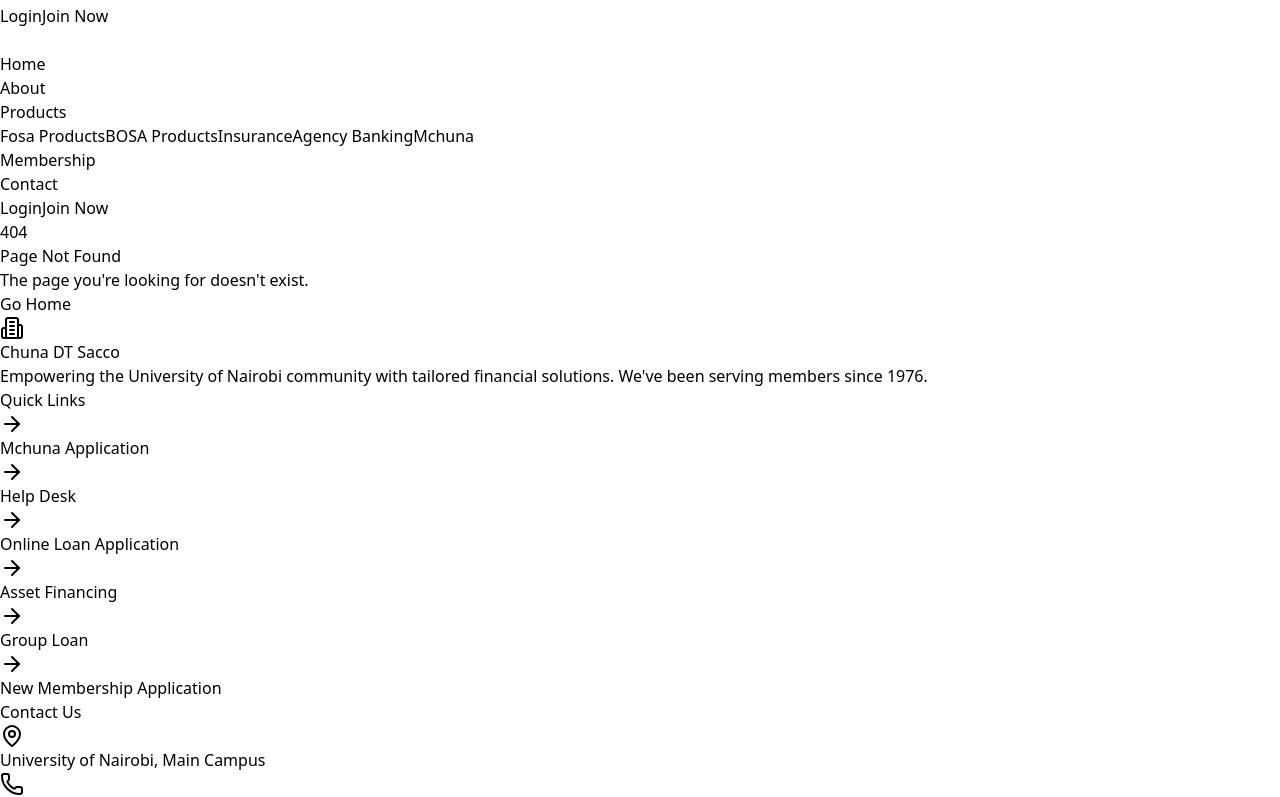
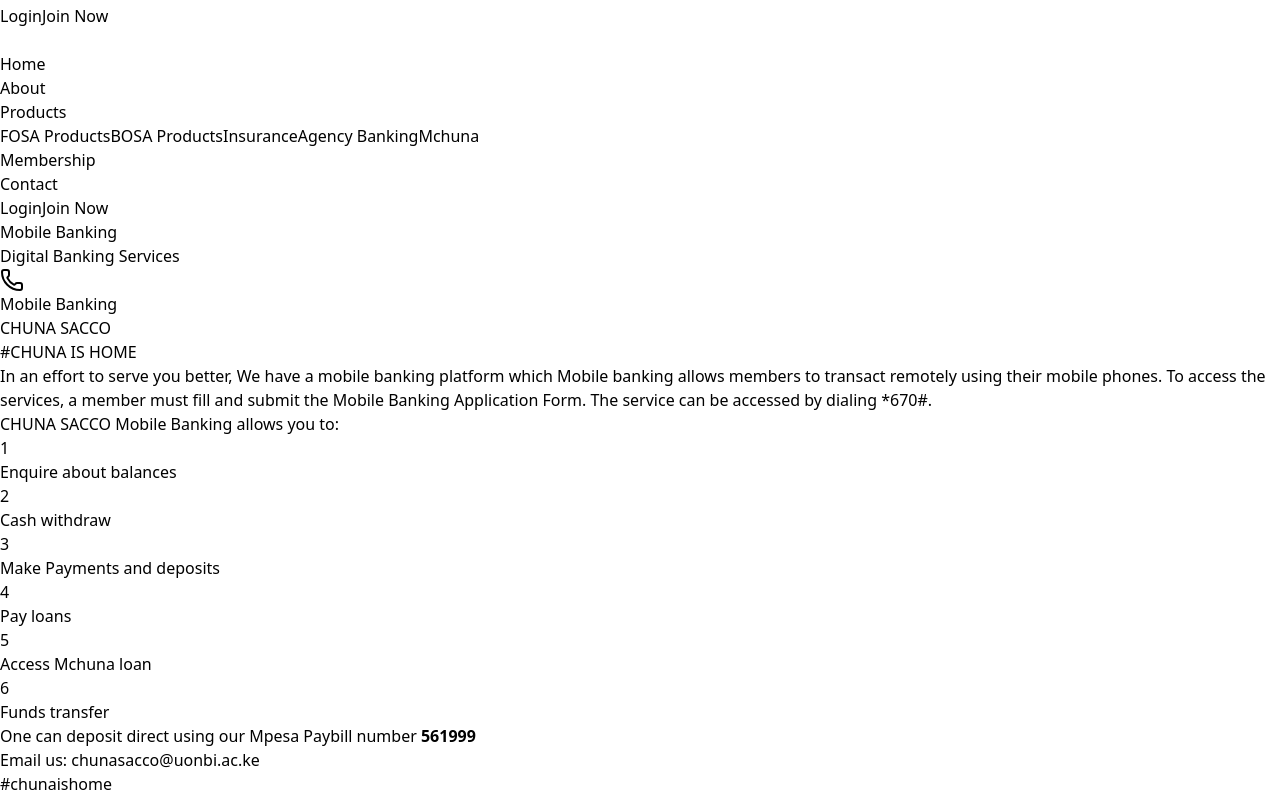
Before and after one commit to KhalanHappiness/chuna-sacco, a React (Vite) app: page /mchuna in a window 1280 px wide. Shown: the part 580-1377 px from the top of the page. Built offline with nearby package versions, Linux system fonts and the light colour scheme.

Commit message:
adjusted the back ground color of the cards in Fosa and Bosa

```diff
--- a/src/App.jsx
+++ b/src/App.jsx
@@ -11,6 +11,7 @@
 import FosaProducts from './pages/FosaProducts'
 import BosaProducts from './pages/BosaProducts'
 import InsurancePage from './pages/InsurancePage'
+import Mchuna from './pages/Mchuna'
 // import AboutPage from './pages/AboutPage'
 // import ProductsPage from './pages/ProductsPage'
 // import FOSAServicesPage from './pages/FOSAServicesPage'
@@ -34,6 +35,8 @@
             <Route path="/fosaProducts" element={<FosaProducts />} />
             <Route path="/bosaProducts" element={<BosaProducts />} />
             <Route path="/insurance" element={<InsurancePage />} />
+            <Route path="/mchuna" element={<Mchuna />} />
+
 
 
 
--- a/src/components/FinancialProductsSection.jsx
+++ b/src/components/FinancialProductsSection.jsx
@@ -132,7 +132,7 @@
   };
 
   return (
-    <div className="bg-white rounded-xl shadow-sm hover:shadow-xl transform hover:scale-105 transition-all duration-300 overflow-hidden border border-gray-100">
+    <div className="bg-white rounded-xl shadow-sm hover:shadow-xl transform hover:scale-105 transition-all duration-300 overflow-hidden border border-gray-100 border-b-4 border-b-green-600">
       {/* Image Section */}
       <div className={`${getImageBackground(imageType)} relative h-40 overflow-hidden`}>
         {getIllustration(imageType)}
--- a/src/components/Footer.jsx
+++ b/src/components/Footer.jsx
@@ -1,4 +1,5 @@
 import { Users, TrendingUp, Shield, BookOpen, Building2, CreditCard, Phone, Mail, MapPin, CheckCircle, ArrowRight } from 'lucide-react';
+import chunaLogo from '../assets/chuna.png'
 
 const Footer = () => {
 
@@ -18,10 +19,14 @@
           {/* Company Info */}
           <div>
             <div className="flex items-center mb-4">
-              <div className="bg-emerald-500 text-white p-2 rounded-lg mr-3">
-                <Building2 className="h-6 w-6" />
+              <div>
+                <img
+                  src={chunaLogo}
+                  alt="Chuna DT Sacco Logo"
+                  className="h-12 w-auto hover:opacity-90 transition-opacity"
+                />
               </div>
-              <span className="text-xl font-bold">Chuna DT Sacco</span>
+
             </div>
             <p className="text-gray-400 mb-4">
               Empowering the University of Nairobi community with tailored financial solutions. We've been serving members since 1976.
--- a/src/components/Header.jsx
+++ b/src/components/Header.jsx
@@ -22,18 +22,18 @@
 
   // Products dropdown items
   const productItems = [
-    { name: 'Fosa Products', path: '/fosaProducts' },
+    { name: 'FOSA Products', path: '/fosaProducts' },
     { name: 'BOSA Products', path: '/bosaProducts' },
     { name: 'Insurance', path: '/insurance' },
     { name: 'Agency Banking', path: '/products/agency-banking' },
-    { name: 'Mchuna', path: '/products/mchuna' }
+    { name: 'Mchuna', path: '/mchuna' }
   ]
 
   // Navigation links configuration
   const navigationLinks = [
     { name: 'Home', path: '/' },
     { name: 'About', path: '/about' },
-    { name: 'Products', path: '/products', hasDropdown: true },
+    { name: 'Products', path: '/fosaProducts', hasDropdown: true },
     { name: 'Membership', path: '/membership' },
     { name: 'Contact', path: '/contact' }
   ]
--- a/src/pages/BosaProducts.jsx
+++ b/src/pages/BosaProducts.jsx
@@ -6,7 +6,7 @@
 
   return (
     <div
-      className={`relative overflow-hidden rounded-2xl border-2 border-green-200 bg-green-50 p-6 transition-all duration-300 hover:shadow-xl hover:scale-105 border-b-4 border-b-green-600 ${highlighted ? 'ring-2 ring-green-500 ring-offset-2' : ''}`}
+      className={`relative overflow-hidden rounded-2xl border-2 border-green-200 bg-white p-6 transition-all duration-300 hover:shadow-xl hover:scale-105 border-b-4 border-b-green-600 ${highlighted ? 'ring-2 ring-green-500 ring-offset-2' : ''}`}
       onMouseEnter={() => setIsHovered(true)}
       onMouseLeave={() => setIsHovered(false)}
     >
--- a/src/pages/FosaProducts.jsx
+++ b/src/pages/FosaProducts.jsx
@@ -6,7 +6,7 @@
 
   return (
     <div
-      className={`relative overflow-hidden rounded-2xl border-2 border-green-200 bg-green-50 p-6 transition-all duration-300 hover:shadow-xl hover:scale-105 border-b-4 border-b-green-600 ${highlighted ? 'ring-2 ring-green-500 ring-offset-2' : ''}`}
+      className={`relative overflow-hidden rounded-2xl border-2 border-green-200 bg-white p-6 transition-all duration-300 hover:shadow-xl hover:scale-105 border-b-4 border-b-green-600 ${highlighted ? 'ring-2 ring-green-500 ring-offset-2' : ''}`}
       onMouseEnter={() => setIsHovered(true)}
       onMouseLeave={() => setIsHovered(false)}
     >
--- a/src/pages/InsurancePage.jsx
+++ b/src/pages/InsurancePage.jsx
@@ -90,18 +90,7 @@
             </p>
           </div>
 
-          {/* Stats */}
-          {/* <div className="grid grid-cols-2 md:grid-cols-4 gap-6 md:gap-8">
-            {stats.map((stat, index) => (
-              <div key={index} className="text-center group cursor-pointer">
-                <div className="w-16 h-16 md:w-20 md:h-20 bg-gradient-to-br from-green-500 to-green-600 rounded-2xl flex items-center justify-center mx-auto mb-4 group-hover:scale-110 transition-all duration-300 shadow-lg hover:shadow-xl">
-                  <stat.icon className="w-8 h-8 md:w-10 md:h-10 text-white" />
-                </div>
-                <div className="text-2xl md:text-3xl font-bold text-gray-800 mb-1">{stat.number}</div>
-                <div className="text-sm md:text-base text-gray-600">{stat.label}</div>
-              </div>
-            ))}
-          </div> */}
+
         </div>
       </section>
 
@@ -117,10 +106,10 @@
                 }`}
                 onMouseEnter={() => setActiveService(index)}
               >
-                <div className="absolute inset-0 bg-gradient-to-br from-green-500/5 to-green-600/10 rounded-2xl opacity-0 group-hover:opacity-100 transition-opacity duration-300"></div>
+                <div className="absolute inset-0 bg-gradient-to-br from-green-500/5 to-green-600/10 rounded-2xl opacity-0 group-hover:opacity-100 transition-opacity duration-300 border-b-4 border-b-green-600"></div>
 
                 <div className="relative z-10">
-                  <div className="w-16 h-16 bg-gradient-to-br from-green-500 to-green-600 rounded-2xl flex items-center justify-center mb-6 group-hover:scale-110 transition-transform duration-300 shadow-lg">
+                  <div className="w-16 h-16 bg-gradient-to-br from-green-500 to-green-600 rounded-2xl flex items-center justify-center mb-6 group-hover:scale-110 transition-transform duration-300 shadow-lg ">
                     <service.icon className="w-8 h-8 text-white" />
                   </div>
 
--- /dev/null
+++ b/src/pages/Mchuna.jsx
@@ -0,0 +1,131 @@
+import React, { useState } from 'react';
+import { Menu, X, Phone, Mail, MapPin, Clock, ChevronDown, Search } from 'lucide-react';
+
+const Mchuna = () => {
+  const [isMobileMenuOpen, setIsMobileMenuOpen] = useState(false);
+
+  const navItems = [
+    { name: 'HOME', href: '#' },
+    { name: 'ABOUT', href: '#', hasDropdown: true },
+    { name: 'PRODUCTS', href: '#', hasDropdown: true },
+    { name: 'MEMBERSHIP', href: '#', hasDropdown: true },
+    { name: 'MEDIA CENTRE', href: '#', hasDropdown: true },
+    { name: 'DOWNLOADS', href: '#' },
+    { name: 'CONTACT US', href: '#' }
+  ];
+
+  const services = [
+    'Enquire about balances',
+    'Cash withdraw',
+    'Make Payments and deposits',
+    'Pay loans',
+    'Access Mchuna loan',
+    'Funds transfer'
+  ];
+
+  const relatedLinks = [
+    'Sacco Societies Regulatory Authority',
+    'Kenya Union of Savings and Credit Co-operatives',
+    'Cooperative Bank',
+    'University of Nairobi',
+    'CIC Insurance Group Insurance company',
+    'ICEA LION Group'
+  ];
+
+  const quickLinks = [
+    'MCHUNA APPLICATION',
+    'Help Desk',
+    'Online Loan Application',
+    'Asset Financing',
+    'Group Loan',
+    'New Member Registration'
+  ];
+
+  return (
+    <div className="min-h-screen bg-gray-50 mt-24">
+
+      {/* Main Content */}
+      <main className="py-16">
+        <div className="container mx-auto px-4">
+          <div className="text-center mb-8">
+            <p className="text-green-600 font-semibold text-sm uppercase tracking-wide mb-2">
+              Mobile Banking
+            </p>
+            <h2 className="text-3xl font-bold text-gray-800 mb-4">
+              Digital Banking Services
+            </h2>
+          </div>
+
+          <div className="grid lg:grid-cols-2 gap-12 items-center max-w-6xl mx-auto">
+            {/* Left Column - Image */}
+            <div className="relative">
+              <div className="bg-gradient-to-br from-blue-100 to-gray-200 rounded-2xl overflow-hidden shadow-2xl">
+                <div className="relative h-96 flex items-center justify-center">
+                  {/* Placeholder for woman with phone */}
+                  <div className="w-64 h-80 bg-gradient-to-br from-gray-300 to-gray-400 rounded-lg flex items-center justify-center relative">
+                    <div className="text-center text-gray-600">
+                      <div className="w-16 h-16 bg-white rounded-xl mx-auto mb-4 flex items-center justify-center shadow-lg">
+                        <Phone className="w-8 h-8 text-green-600" />
+                      </div>
+                      <p className="font-semibold">Mobile Banking</p>
+                    </div>
+                    {/* Play button overlay */}
+                    <div className="absolute inset-0 flex items-center justify-center">
+                      <div className="w-16 h-16 bg-red-600 rounded-full flex items-center justify-center shadow-lg cursor-pointer hover:bg-red-700 transition-colors">
+                        <div className="w-0 h-0 border-l-8 border-l-white border-t-4 border-t-transparent border-b-4 border-b-transparent ml-1"></div>
+                      </div>
+                    </div>
+                  </div>
+                </div>
+              </div>
+
+              {/* Brand Tag */}
+              <div className="absolute bottom-4 left-4 bg-white px-4 py-2 rounded-lg shadow-lg">
+                <p className="text-sm font-semibold text-gray-800">CHUNA SACCO</p>
+                <p className="text-xs text-green-600">#CHUNA IS HOME</p>
+              </div>
+            </div>
+
+            {/* Right Column - Content */}
+            <div className="space-y-6">
+              <p className="text-gray-600 leading-relaxed">
+                In an effort to serve you better, We have a mobile banking platform which Mobile banking
+                allows members to transact remotely using their mobile phones. To access the services, a
+                member must fill and submit the Mobile Banking Application Form. The service can be
+                accessed by dialing *670#.
+              </p>
+
+              <div className="space-y-4">
+                <h3 className="text-lg font-semibold text-gray-800">CHUNA SACCO Mobile Banking allows you to:</h3>
+                <ul className="space-y-3">
+                  {services.map((service, index) => (
+                    <li key={index} className="flex items-start space-x-3">
+                      <div className="w-6 h-6 bg-green-600 rounded-full flex items-center justify-center mt-0.5 flex-shrink-0">
+                        <span className="text-white text-xs font-bold">{index + 1}</span>
+                      </div>
+                      <span className="text-gray-700">{service}</span>
+                    </li>
+                  ))}
+                </ul>
+              </div>
+
+              <div className="bg-green-50 p-6 rounded-xl border border-green-200">
+                <p className="text-gray-700">
+                  One can deposit direct using our Mpesa Paybill number <strong>561999</strong>
+                </p>
+                <p className="text-gray-700 mt-2">
+                  Email us: <a href="mailto:chunasacco@uonbi.ac.ke" className="text-green-600 hover:underline">chunasacco@uonbi.ac.ke</a>
+                </p>
+                <p className="text-green-600 font-semibold mt-2">#chunaishome</p>
+              </div>
+            </div>
+          </div>
+        </div>
+      </main>
+
+
+    </div>
+  );
+};
+
+export default Mchuna;
```
